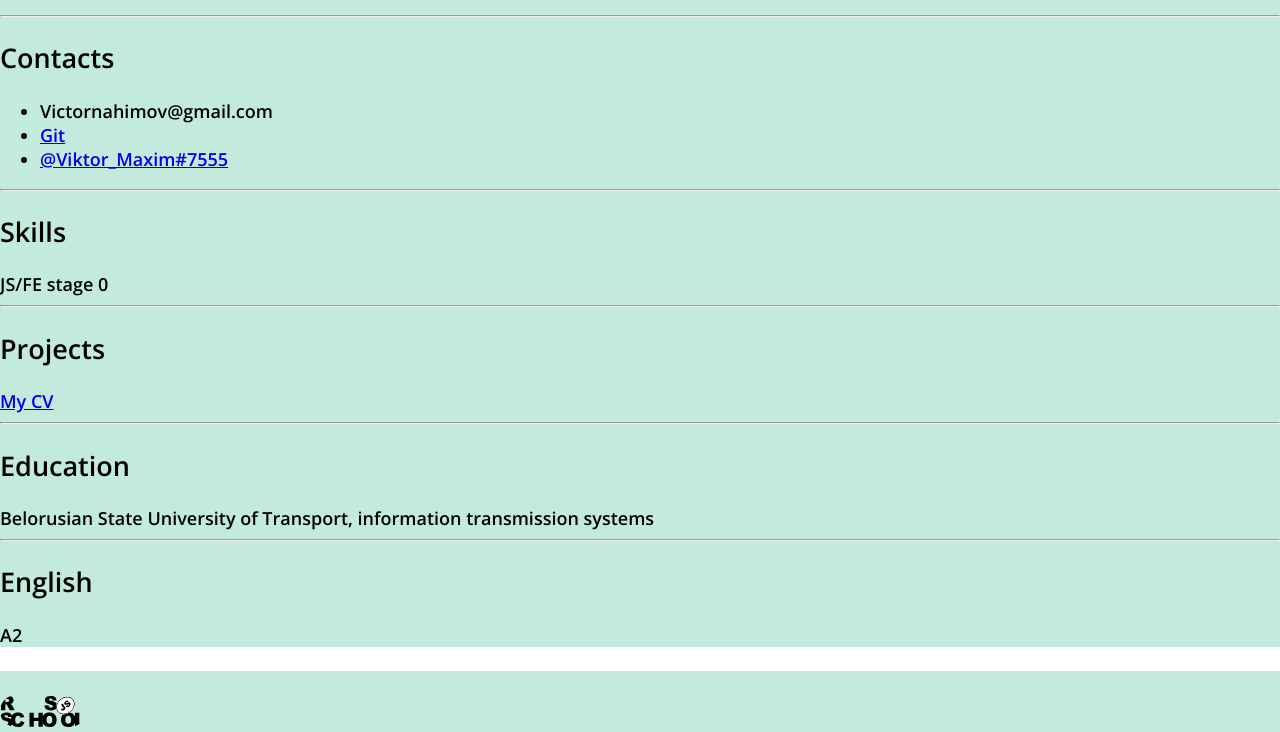
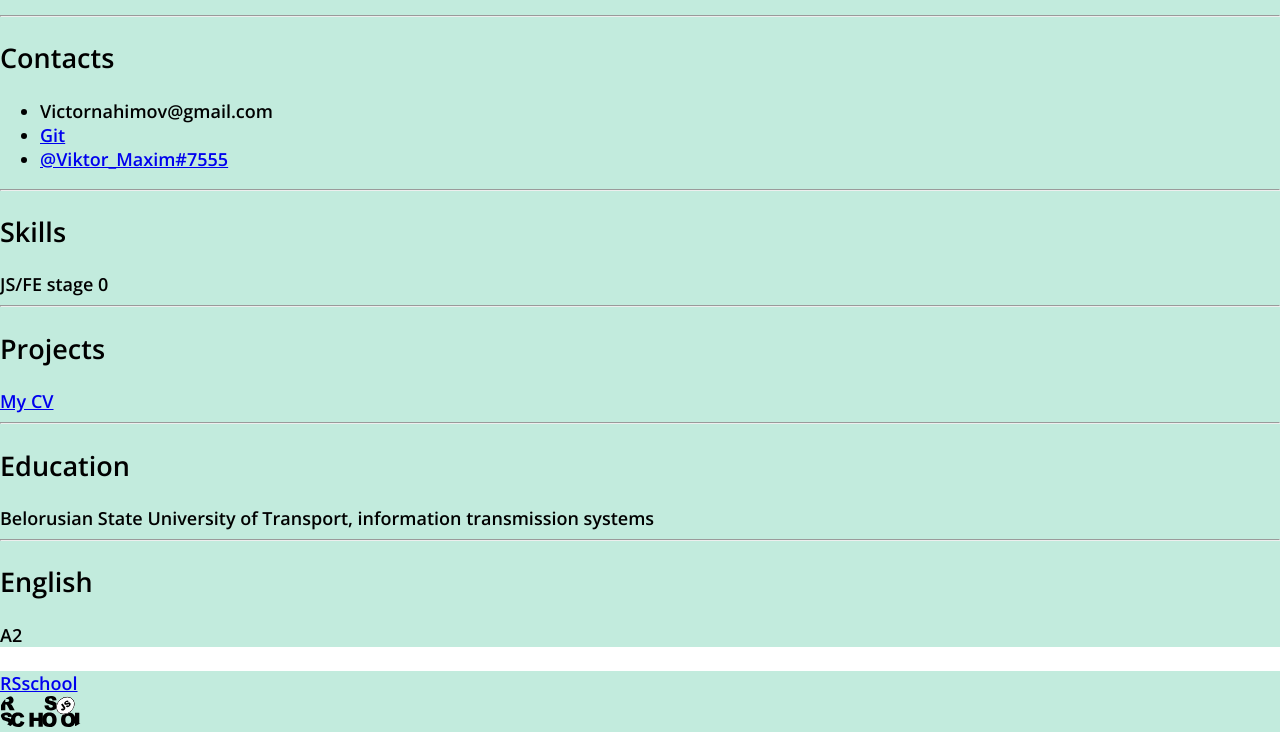
Before and after one commit to Amicronpersej8/rsschool-cv, a plain HTML site: page index.html in a window 1280 px wide. Shown: the part 504-1236 px from the top of the page. Drawn offline with nearby package versions, Linux system fonts and the light colour scheme.

Commit message:
feat; fix wrong link

```diff
--- a/index.html
+++ b/index.html
@@ -64,7 +64,7 @@
 <br>
 <footer>
   <div class = "container">
-  <a href=https://rs.school/js-stage0/</a>
+  <a href=https://rs.school/js-stage0/>RSschool</a>
   <br>
   <img class="image" src="assets/logo.svg" alt="Photo" height="32">
 </div>
```
